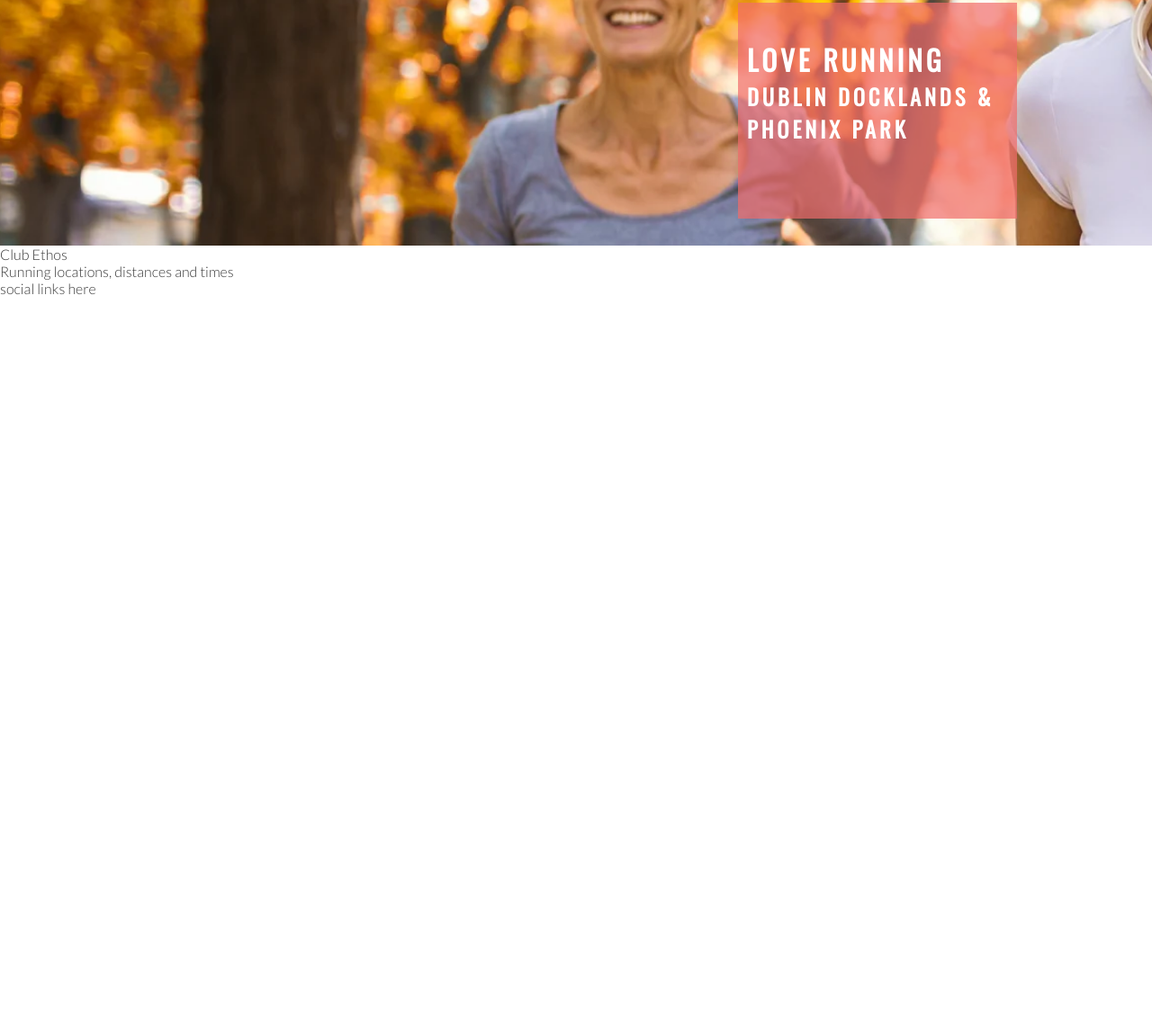
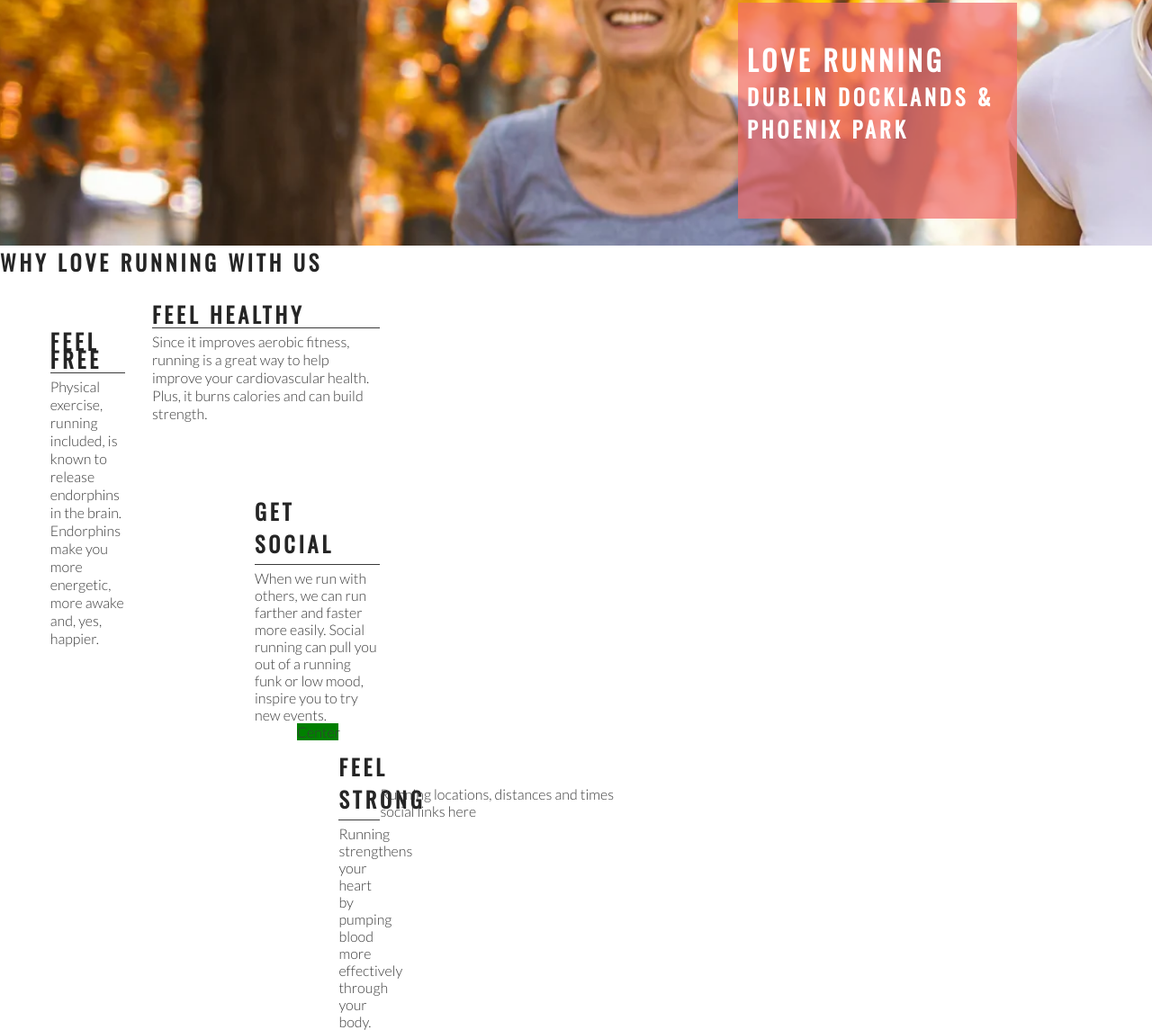
Before and after one commit to Oval-Maria127/love-running, a plain HTML site: page index.html in a window 1280 px wide. Shown: the part 402-1547 px from the top of the page at 90% size. Before the commit the page ends 800 px from the top, so only its background shows below. Drawn offline with nearby package versions, Linux system fonts and the light colour scheme.

Commit message:
add right about section content and style

```diff
--- a/assets/css/style.css
+++ b/assets/css/style.css
@@ -113,3 +113,56 @@ animation-fill-mode: forwards;
 
     position: absolute;
 }
+/* Club Ethos */
+
+#club-ethos {
+    height: 600px;
+}
+
+#left-about{
+    padding-top: 30px;
+    width: 33%;
+    float: left;
+}
+
+#right-about{
+    padding-top: 30px;
+    width: 33%;
+    float: right;
+
+}
+
+#center-about{
+    width: 33%;
+    margin: 0 auto;
+    background-color: green;
+}
+
+hr{
+    border-top: 1px solid #3a3a3a;
+    width: 100%;
+    margin: 5px 0;
+}
+
+.left-about-heading {
+    width: 60%;
+    float: right;
+    line-height: 20px;
+    clear: both;
+    margin-bottom: 50px;
+}
+
+.right-about-heading {
+    width: 60%;
+    float: left;
+    line-height: 20px;
+    clear: both;
+    margin-bottom: 50px;
+}
+
+.right-about-heading h2 {
+    text-align: right;
+}
+.right-about-heading p {
+    text-align: right;
+}
--- a/index.html
+++ b/index.html
@@ -37,8 +37,39 @@
             <h3>Dublin Docklands & Phoenix Park</h3>
         </div>
     </section>
-    <section>
-        Club Ethos
+    <section id = "club-ethos">
+        <h1>Why Love Running With Us</h1>
+        <div id= "left-about">
+            <div class= "left-about-heading">
+                <h2>Feel Healthy</h2>
+                <hr>
+                <p>Since it improves aerobic fitness, running is a great way to help improve your cardiovascular health. Plus, it burns calories and can build strength.</p>
+            </div>
+            <div id= "left-about">
+                <div class= "left-about-heading">
+                    <h2>Feel Free</h2>
+                    <hr>
+                    <p>Physical exercise, running included, is known to release endorphins in the brain.
+                        Endorphins make you more energetic, more awake and, yes, happier.
+                    </p>
+                </div>
+        </div>
+        <div id = "right-about">
+            <div id = "right-about-heading">
+                <h2>Get Social</h2>
+                <hr>
+                <p>When we run with others, we can run farther and faster more easily.
+                    Social running can pull you out of a running funk or low mood, inspire you to try new events.</p>
+            </div>
+
+            <div id = "right-about">
+                <div id = "right-about-heading">
+                    <h2>Feel Strong</h2>
+                    <hr>
+                    <p>Running strengthens your heart by pumping blood more effectively through your body.</p>
+                </div>
+        </div>
+        <div id = "center-about">Center</div>
     </section>
     <section>
         Running locations, distances and times
```
